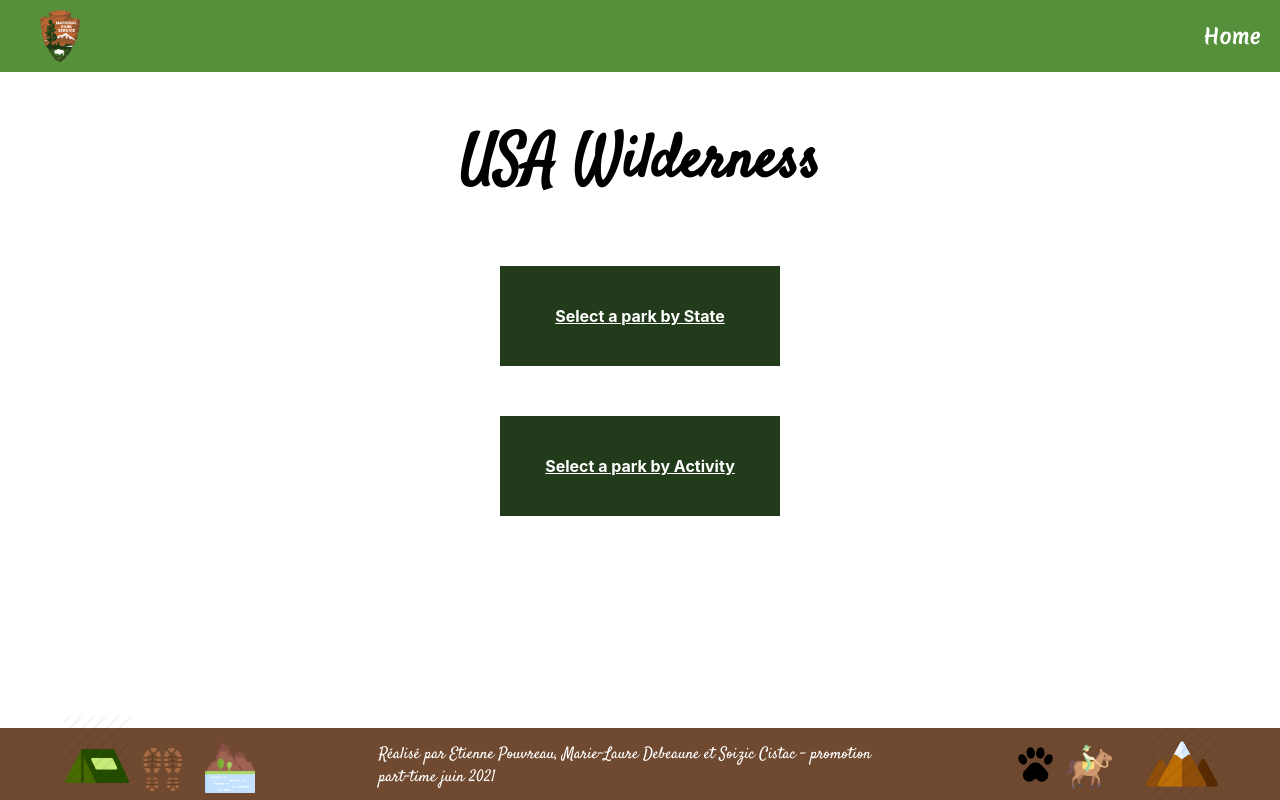
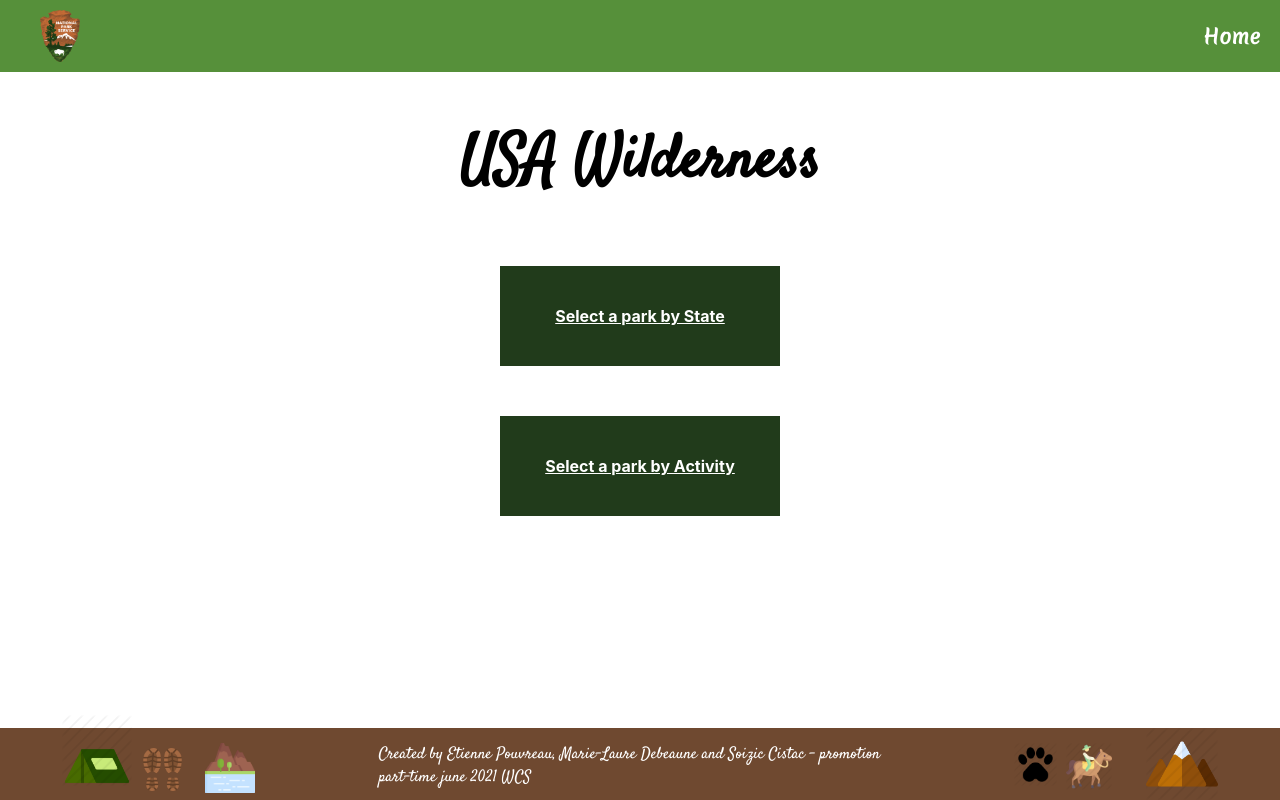
Before and after one commit to SoizicCistac/usa-wilderness, a React (Create React App) app: page / in a window 1280 px wide. Built offline with nearby package versions, Linux system fonts and the light colour scheme; a web font is replaced by a local one.

Commit message:
changement nom site + footer anglais

```diff
--- a/public/index.html
+++ b/public/index.html
@@ -32,7 +32,7 @@
     />
     <link rel="stylesheet" type="text/css" charset="UTF-8" href="https://cdnjs.cloudflare.com/ajax/libs/slick-carousel/1.6.0/slick.min.css" />
     <link rel="stylesheet" type="text/css" href="https://cdnjs.cloudflare.com/ajax/libs/slick-carousel/1.6.0/slick-theme.min.css" />
-    <title>React App</title>
+    <title>USA Wilderness</title>
   </head>
   <body>
     <noscript>You need to enable JavaScript to run this app.</noscript>
--- a/src/components/Footer.js
+++ b/src/components/Footer.js
@@ -14,8 +14,8 @@ const Footer = () => {
             <img id="imgFooter2" src={hiking} alt="hiking logo"/>
             <img id="imgFooter3" src={lac} alt="lac logo"/>
             <p className="textFooter">
-                Réalisé par Etienne Pouvreau, Marie-Laure Debeaune et Soizic Cistac
-                 -  promotion part-time juin 2021
+                Created by Etienne Pouvreau, Marie-Laure Debeaune and Soizic Cistac
+                 -  promotion part-time june 2021 WCS
             </p>
             <img id="imgFooter4" src={widlife} alt="wildlife logo"/>
             <img id="imgFooter5" src={horseRiding} alt="horse logo"/>
```
